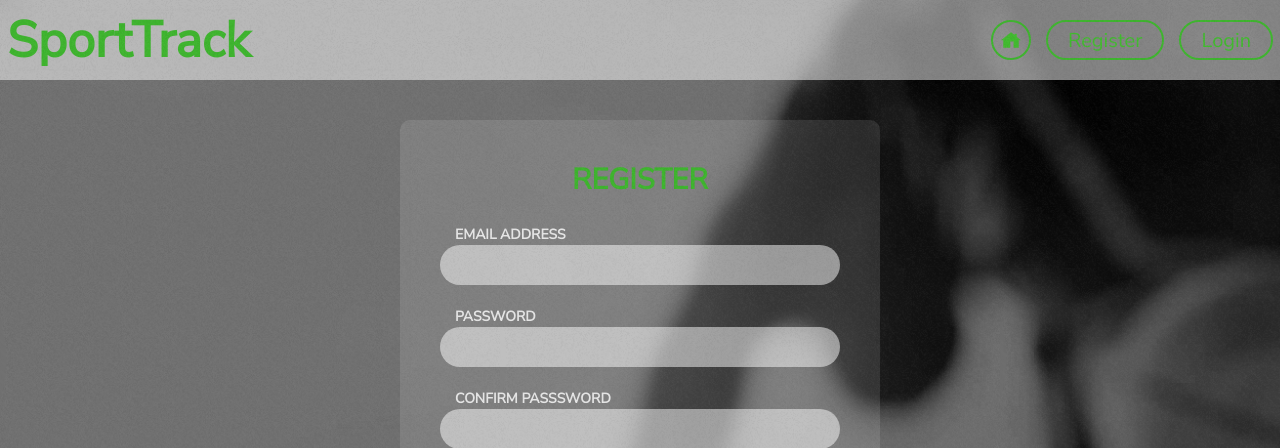
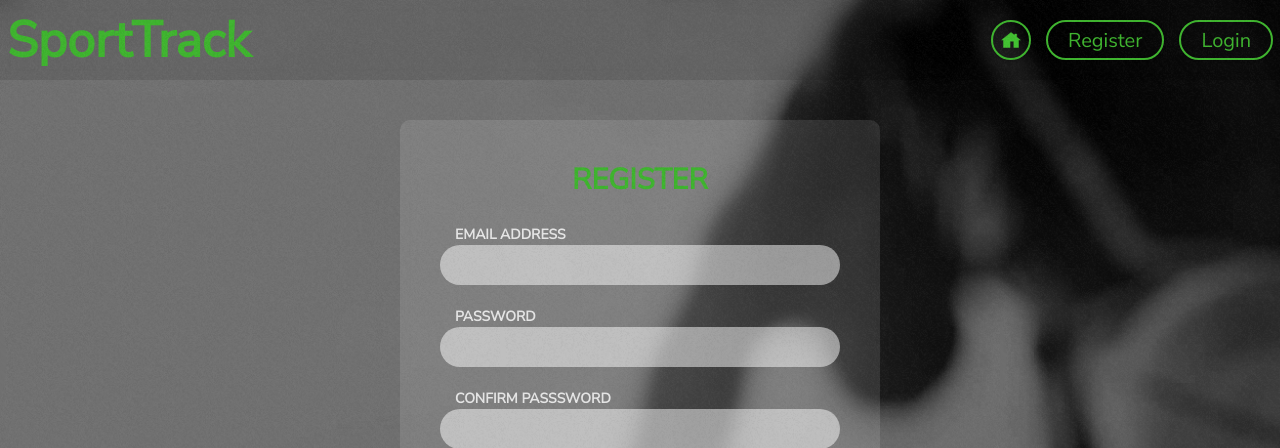
Before and after one commit to Dyskal/SportTrack, a PHP site: page /index.php?page=register in a window 1280 px wide. Shown: the top 448 px of the page. Run offline with PHP 8.4, Linux system fonts and the light colour scheme; the visitor is signed in with stand-in values (Sample User, id 1).

Commit message:
change ui visibility

```diff
--- a/style/style.css
+++ b/style/style.css
@@ -1,4 +1,6 @@
 @import url('https://fonts.googleapis.com/css2?family=Nunito+Sans&display=swap');
+
+
 
 #myVideo {
     left: 50%;
@@ -48,7 +50,7 @@
 .add-activity .header-btn {
     align-content: center;
     align-items: center;
-    background: rgba(255, 255, 255, 0.11);
+    background: rgba(0, 0, 0, 0.1);
     border-color: #fff;
     color: #fff;
     display: flex;
@@ -174,10 +176,9 @@
 
 .header-btn {
     background: transparent;
-    border: solid 2px #fff;
+    border: solid 2px #3eb42e;
     border-radius: 1000px;
     color: #3eb42e;
-    filter: invert(52%) sepia(92%) saturate(427%) hue-rotate(66deg) brightness(101%) contrast(86%);
     font-family: "Nunito Sans", sans-serif;
     font-size: 20px;
     font-weight: 400;
@@ -186,10 +187,14 @@
     min-width: 40px;
     position: relative;
     transition: 0.3s;
+    box-shadow: 0 0 5px 0 rgba(0, 0, 0, 0.5);
+    webkit-box-shadow: 0 0 5px 0 rgba(0, 0, 0, 0.5);
 }
 
 .header-btn::after {
     pointer-events: none;
+    box-shadow: 0 0 5px 0 rgba(0, 0, 0, 0.5);
+    webkit-box-shadow: 0 0 5px 0 rgba(0, 0, 0, 0.5);
 }
 
 .header-btn::after {
@@ -720,8 +725,8 @@ body:before {
 
 .first-page-content img {
     border-radius: 20px;
+    transform: rotate(-5deg);
     box-shadow: 0 0 15px 0 rgba(0, 0, 0, 0.5);
-    transform: rotate(-5deg);
     webkit-box-shadow: 0 0 15px 0 rgba(0, 0, 0, 0.5);
     width: 100%;
     position: relative;
@@ -827,7 +832,7 @@ h2 {
 header {
     align-items: center;
     backdrop-filter: blur(5px);
-    background-color: rgba(255, 255, 255, 0.5);
+    background-color: rgba(0, 0, 0, 0.1);
     color: #3eb42e;
     display: flex;
     float: left;
```
Also changed, not shown: sql/sport_track.db.
